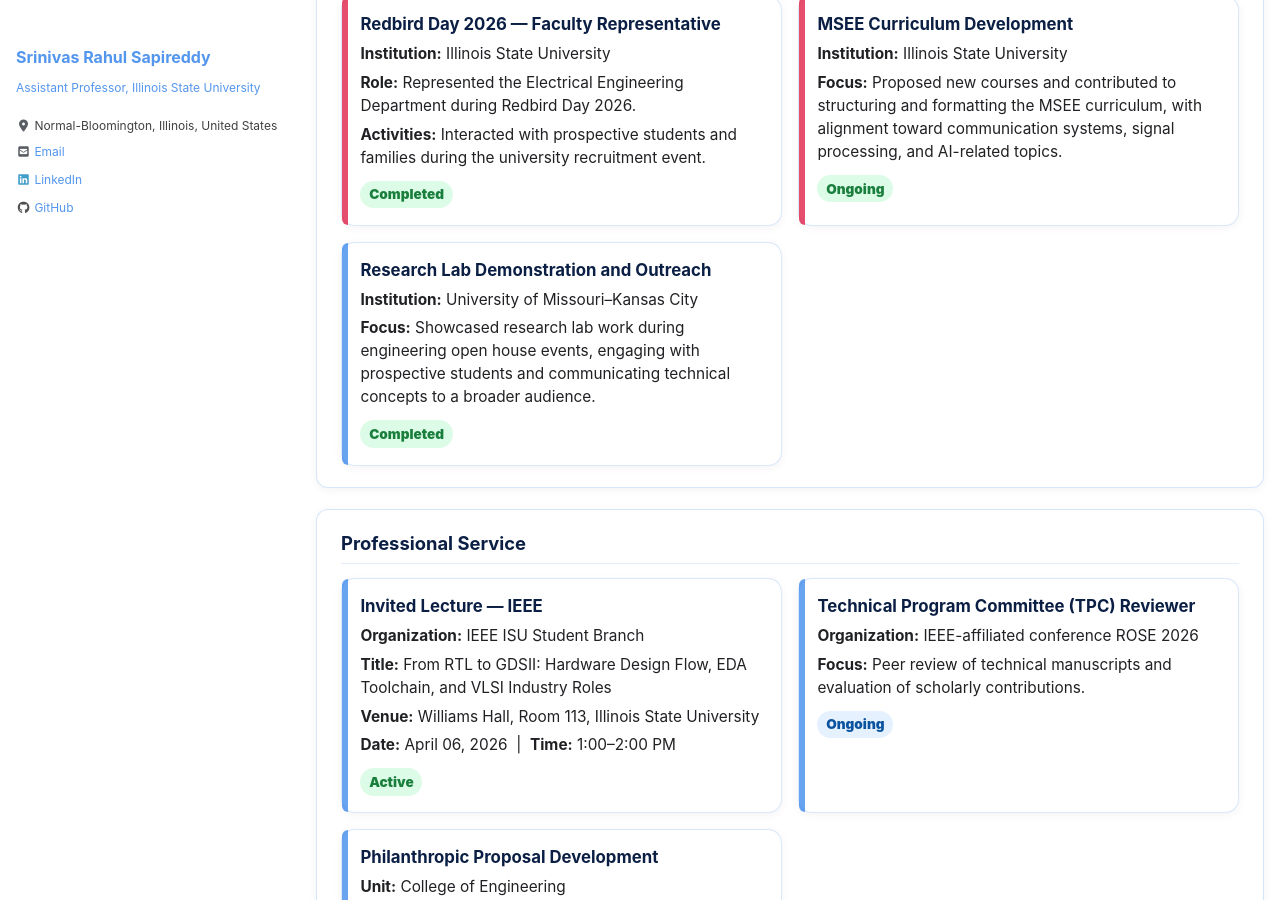
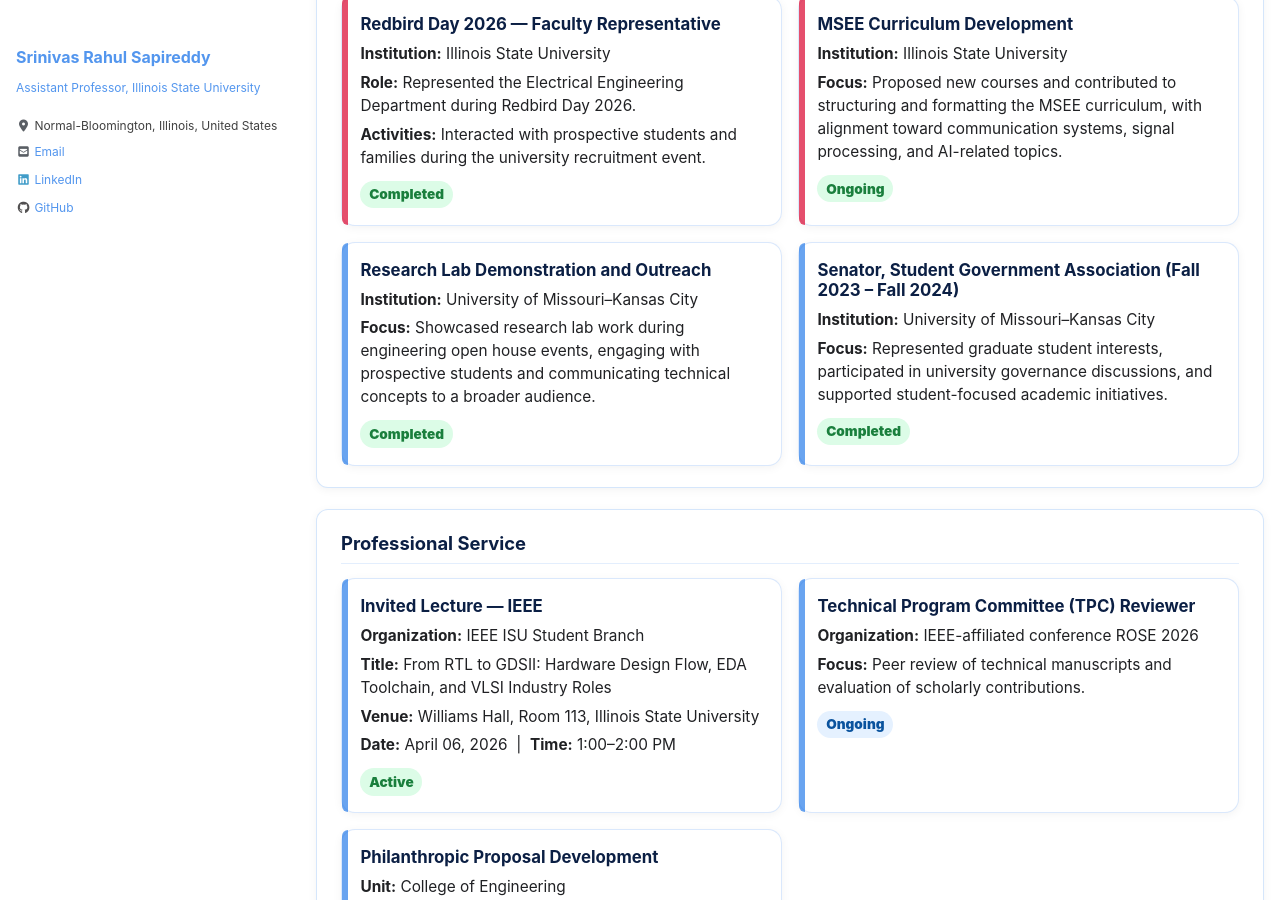
Before and after one commit to srsapireddy/srsapireddy.github.io, a Jekyll site: the page built from _pages/service.md, in a window 1280 px wide and 900 px high, scrolled down 1243 px. Built offline with Jekyll 4.4.1, drawn with Linux system fonts in a browser that asks for light colours; cached includes are drawn as plain includes; nearby versions of some CDN libraries.

Commit message:
Update service.md

```diff
--- a/_pages/service.md
+++ b/_pages/service.md
@@ -273,6 +273,13 @@
       <span class="pill active">Completed</span>
     </div>
 
+    <div class="service-card umkc">
+      <h4>Senator, Student Government Association (Fall 2023 – Fall 2024)</h4>
+      <p class="meta"><strong>Institution:</strong> University of Missouri–Kansas City</p>
+      <p><strong>Focus:</strong> Represented graduate student interests, participated in university governance discussions, and supported student-focused academic initiatives.</p>
+      <span class="pill active">Completed</span>
+    </div>
+
   </div>
 </div>
 
```
